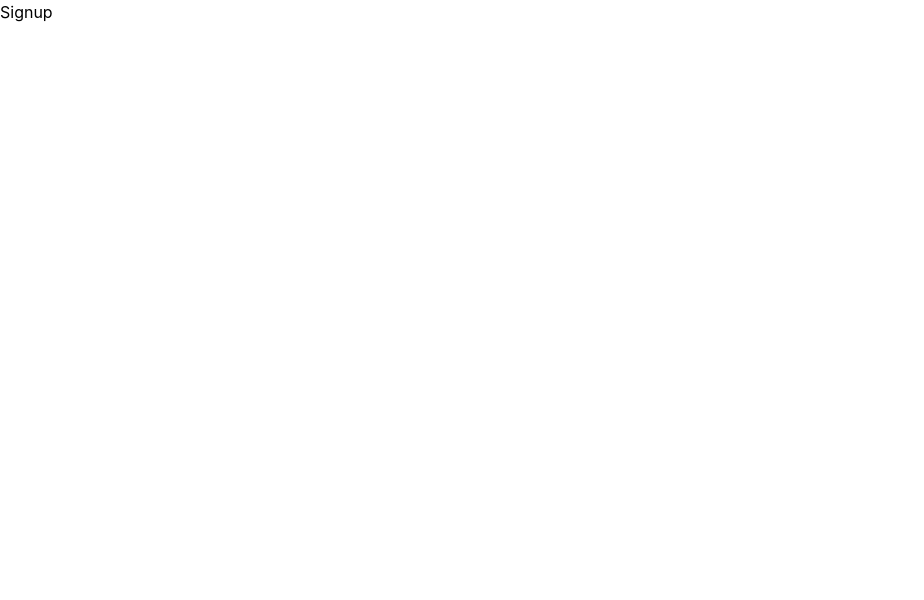
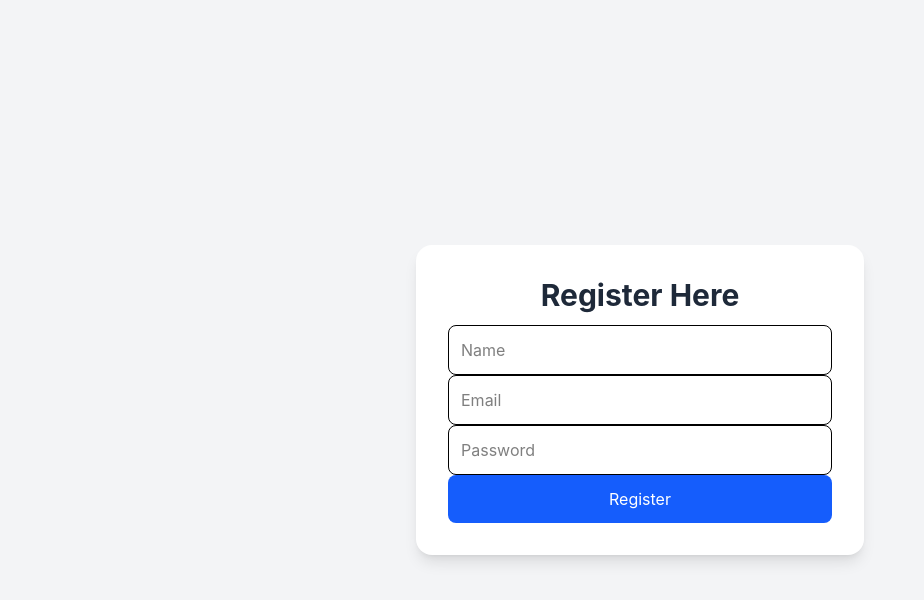
Before and after one commit to chanchaljai/e-com-project1, a React (Vite) app in the folder frontend/: page /register in a window 1280 px wide. Shown: the top 600 px of the page, without its empty margins (0-924 px from the left). Built offline with nearby package versions, Linux system fonts and the light colour scheme.

Commit message:
register form

```diff
--- a/frontend/src/pages/Register.jsx
+++ b/frontend/src/pages/Register.jsx
@@ -1,9 +1,77 @@
-import React from 'react'
+import React, { useState } from "react";
+import {api} from "../api/axios";
+export default function Register() {
+  const [form, setForm] = useState({
+    name: "",
+    email: "",
+    password: "",
+  });
 
-const Register = () => {
+  const [msg, setMsg] = useState("");
+
+  // input change
+  const handleChange = (e) => {
+    setForm({
+      ...form,
+      [e.target.name]: e.target.value,
+    });
+  };
+
+  // submit
+  const handleSubmit =async (e) => {
+    e.preventDefault();
+
+    try{
+      const res = await api.post("/auth/register", form);
+      setMsg("Registration successful");
+      console.log(form);
+
+      // clear form
+      setForm({
+        name: "",
+        email: "",
+        password: "",
+      });
+
+    }catch (error) {
+      setMsg(error.response?.data?.msg || "Something went wrong");
+    }
+
+  };
+
   return (
-    <div>Signup</div>
-  )
+   <div className="min-h-screen flex items-center justify-center bg-gray-100">
+    <div className= "bg-white shadow-lg rounded-2xl p-8 w-full max-w-md">
+      <h1 className="text-3xl text-center mb-3 text-gray-800 font-bold ">Register Here</h1>
+      <form>
+        <input
+          type="text"
+          placeholder="Name"
+          name="name"
+          value={form.name}
+          onChange={handleChange}
+          className="w-full p-3 border rounded-lg focus:outline-none focus:ring-2 focus:ring-blue-500"
+        />
+        <input
+          type="email"
+          placeholder="Email"
+          name="email"
+          value={form.email}
+          onChange={handleChange}
+          className="w-full p-3 border rounded-lg focus:outline-none focus:ring-2 focus:ring-blue-500"
+        />
+        <input
+          type="password"
+          placeholder="Password"
+          name="password"
+          value={form.password}
+          onChange={handleChange}
+          className="w-full p-3 border rounded-lg focus:outline-none focus:ring-2 focus:ring-blue-500"
+        />
+        <button  className="w-full bg-blue-600 text-white p-3 rounded-lg hover:bg-blue-700 transition" onClick={handleSubmit}>Register</button>
+        <p>{msg}</p>
+      </form>
+    </div>
+   </div>
+  );
 }
-
-export default Register
```
Also changed, not shown: frontend/src/api/axios.js (line endings or trailing spaces).
